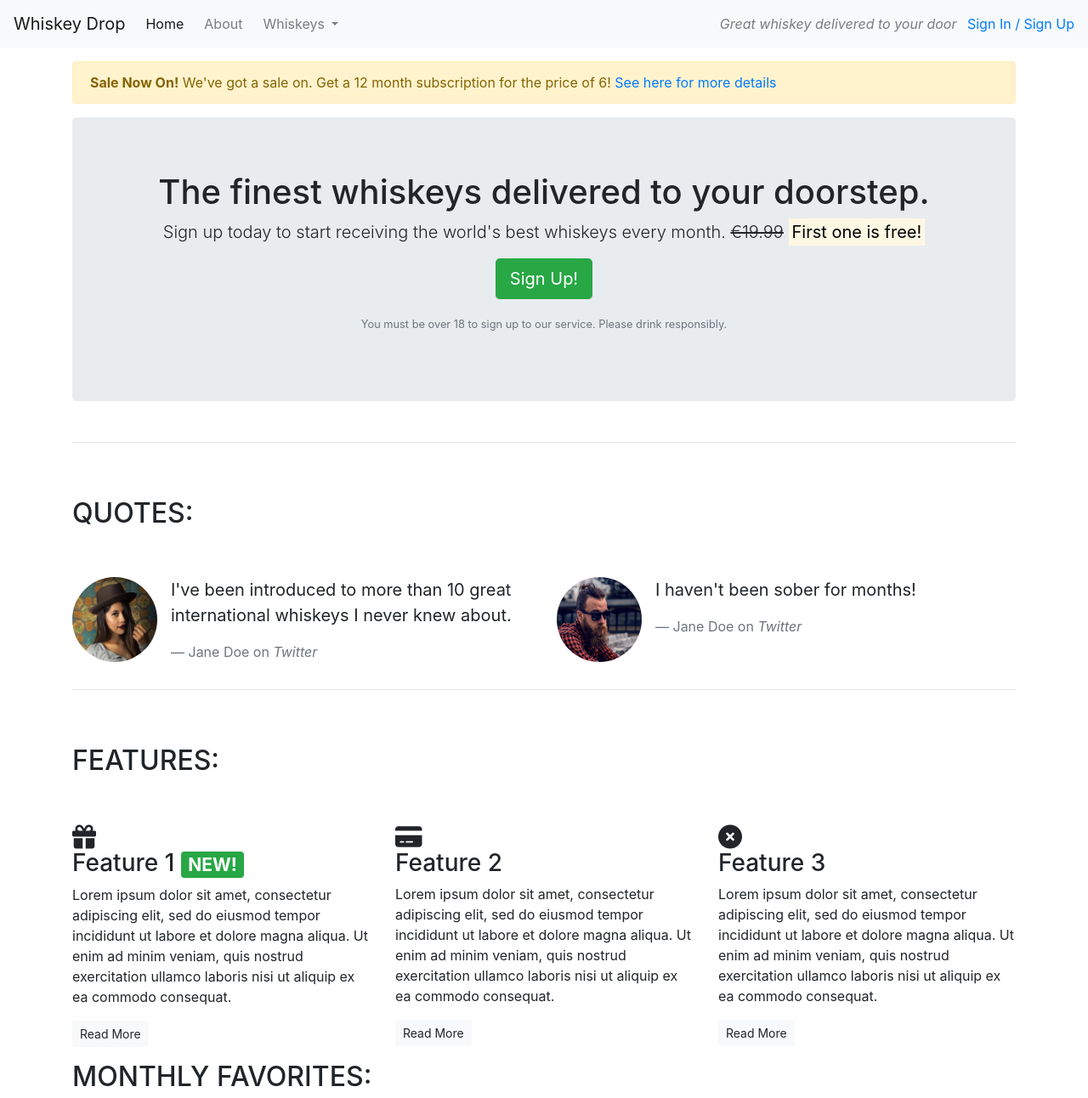
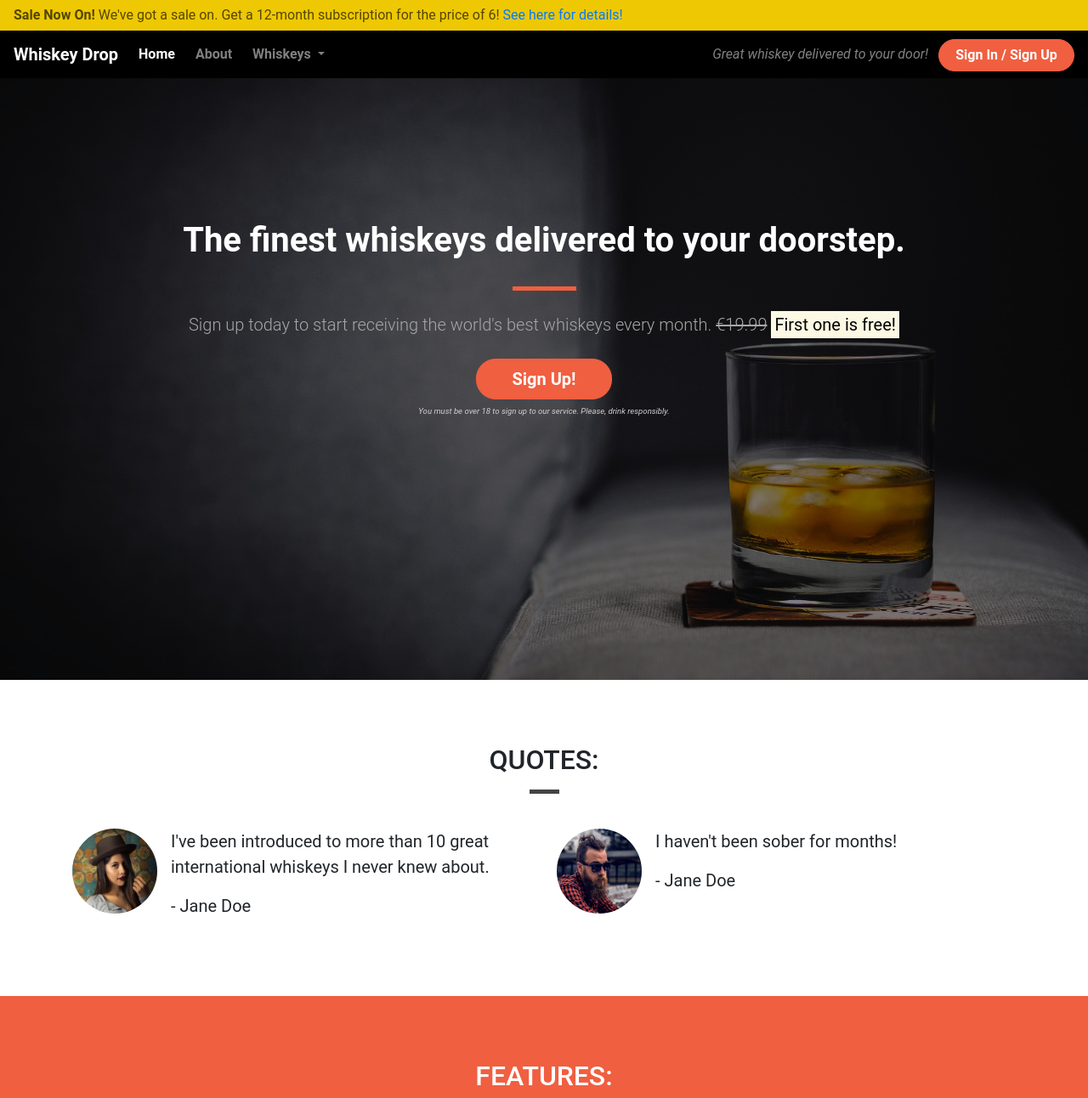
Before and after one commit to PATIAT/bootstrap, a plain HTML site: page index.html in a window 1280 px wide. Shown: the top 1292 px of the page at 85% size. Drawn offline with nearby package versions, Linux system fonts and the light colour scheme.

Commit message:
Additional CSS styling added

```diff
--- /dev/null
+++ b/css/style.css
@@ -0,0 +1,213 @@
+body {
+    font-family: 'Roboto', sans-serif;
+}
+
+/* Containers */
+
+.container-wrapper {}
+
+.container-wrapper--red {
+    background-color: #f05f40;
+    color: white;
+}
+
+.alert-container {}
+
+.callout-container {
+    height: 100vh;
+
+    background: url('../images/whiskey-background.jpg') no-repeat bottom right fixed;
+    -webkit-background-size: cover;
+    -moz-background-size: cover;
+    -o-background-size: cover;
+    background-size: cover;
+
+    display: flex;
+    align-items: center;
+    justify-content: center;
+
+    position: relative;
+}
+
+.opaque-overlay {
+    position: absolute;
+    top: 0;
+    left: 0;
+    height: 100%;
+    width: 100%;
+    background-color: rgba(0, 0, 0, 0.5);
+}
+
+.content-container {
+    padding-top: 75px;
+    padding-bottom: 75px;
+}
+
+/* Navbar */
+
+.navalert-container {
+    position: absolute;
+    top: 0;
+    left: 0;
+    z-index: 1;
+    padding-left: 0;
+    padding-right: 0;
+}
+
+.navbar {
+    margin-bottom: 0;
+    width: 100%;
+    background-color: rgba(0, 0, 0, 1);
+    border: 0;
+}
+
+.navbar .navbar-toggler {
+    border: 0;
+}
+
+.navbar .navbar-brand {
+    font-weight: bold;
+}
+
+.navbar .navbar-nav a {
+    font-weight: bold;
+}
+
+
+/* Jumbotron */
+
+.jumbotron {
+    background-color: transparent;
+}
+
+.jumbotron h1 {
+    color: white;
+    font-weight: bold;
+    margin-bottom: 30px;
+    color: white;
+}
+
+.jumbotron .lead {
+    color: #a7a7a7;
+    margin: 25px 0;
+}
+
+.jumbotron small {
+    font-size: 60%;
+    font-style: italic;
+    color: #d0d0d0;
+}
+
+/* Block dividers */
+
+.block-divider {
+    width: 75px;
+    height: 5px;
+    border: 0;
+    background-color: #444;
+}
+
+.block-divider--orange {
+    background-color: #f05f40;
+}
+
+.block-divider--white {
+    background-color: white;
+}
+
+.block-divider--short {
+    width: 35px;
+}
+
+/* Buttons */
+
+.btn--cta {
+    font-weight: bold;
+    border-radius: 23px;
+    width: 160px;
+}
+
+.btn--red {
+    color: white;
+    background-color: #f05f40;
+    border-color: #f05f40;
+}
+
+.btn--red:hover,
+.btn--red:active,
+.btn--red:focus,
+.btn--red:active:focus {
+    background-color: #df4929;
+    border-color: #df4929;
+    color: white;
+}
+
+/* Alert */
+
+.alert-container .col-12 {
+    padding-left: 0;
+    padding-right: 0;
+}
+
+.site-wide-alert {
+    color: #544600;
+    background-color: #eec802;
+    border-color: #eec802;
+    padding: 5px 15px;
+    margin-bottom: 0;
+    border: 1px solid transparent;
+    border-radius: 0;
+}
+
+/* Page Headers */
+
+.page-header {
+    margin-bottom: 0;
+    border-bottom: 0;
+    text-align: center;
+}
+
+.page-header h2 {
+    margin-top: 0;
+}
+
+/* Quotes */
+
+.quotes .page-header {
+    margin-bottom: 25px;
+}
+
+/* Features */
+
+.feature {
+    text-align: center;
+    margin-bottom: 40px;
+}
+
+.feature i {
+    margin-bottom: 20px;
+    font-size: 45px;
+    line-height: 45px;
+}
+
+.feature .btn {
+    background-color: white;
+    border-color: white;
+    border-radius: 15px;
+    min-width: 100px;
+    font-weight: bold;
+    margin-top: 10px;
+    color: #f05f40;
+}
+
+.favorites-table th {
+    background-color: rgb(240, 95, 64);
+    color: whitesmoke;
+
+}
+
+.favorites-table td {
+    color: whitesmoke;
+    background-color: rgb(46, 44, 43);
+
+}
--- a/index.html
+++ b/index.html
@@ -2,19 +2,32 @@
 <html lang="en">
 
 <head>
+
   <meta charset="UTF-8">
   <meta http-equiv="X-UA-Compatible" content="IE=edge">
   <meta name="viewport" content="width=device-width, initial-scale=1.0">
   <title>Whiskey Drop | Taste a new whiskey every month</title>
   <link rel="stylesheet" href="https://cdn.jsdelivr.net/npm/bootstrap@4.1.3/dist/css/bootstrap.min.css" integrity="sha384-MCw98/SFnGE8fJT3GXwEOngsV7Zt27NXFoaoApmYm81iuXoPkFOJwJ8ERdknLPMO" crossorigin="anonymous">
+  <link rel="preconnect" href="https://fonts.googleapis.com">
+  <link rel="preconnect" href="https://fonts.gstatic.com" crossorigin>
+  <link href="https://fonts.googleapis.com/css2?family=Lato:ital,wght@0,100;0,300;0,400;0,700;0,900;1,100;1,300;1,400;1,700;1,900&family=Oswald:wght@200;300;400;500;600;700&display=swap" rel="stylesheet">
+  <link rel="stylesheet" href="css/style.css">
+
 </head>
 
 <body>
-
-    <!--Nav-->
-    <nav class="navbar navbar-light navbar-expand-sm bg-light">
-      <a href="/" class="navbar-brand">
-                  Whiskey Drop</a>
+  <div class="container-fluid navalert-container">
+      <div class="container-fluid alert-container">
+          <div class="row d-none d-sm-block">
+              <div class="col-12">
+                  <div class="site-wide-alert alert alert-warning">
+                      <strong>Sale Now On!</strong> We've got a sale on. Get a 12-month subscription for the price of 6! <a href="">See here for details!</a>
+                  </div>
+              </div>
+          </div>
+      </div>
+      <nav class="navbar navbar-dark navbar-expand-sm">
+          <a href="/" class="navbar-brand">Whiskey Drop</a>
 
           <button class="navbar-toggler ml-auto" type="button" data-toggle="collapse" data-target="#navbarNavDropdown" aria-controls="navbarNavDropdown" aria-expanded="false" aria-label="Toggle navigation">
       <span class="navbar-toggler-icon"></span></button>
@@ -22,7 +35,7 @@
           <div class="collapse navbar-collapse" id="navbarNavDropdown">
               <ul class="navbar-nav mr-auto">
                   <li class="active nav-item mr-2"><a class="nav-link" href="/">Home</a></li>
-              <li class="nav-item mr-2"><a class="nav-link" href="">About</a></li>
+                  <li class="nav-item mr-2"><a class="nav-link" href="/about">About</a></li>
                   <li class="nav-item dropdown">
                       <a class="nav-link dropdown-toggle" href="#" id="navbarDropdownMenuLink" role="button" data-toggle="dropdown" aria-haspopup="true" aria-expanded="false">
         Whiskeys
@@ -35,61 +48,55 @@
                       </div>
                   </li>
 
-              <li class="nav-item mr-2 d-block d-sm-none"><a class="nav-link" href="">Sign In / Sign Up</a></li>
+                  <li class="nav-item mr-2 d-block d-sm-none"><a class="nav-link" href="/login">Sign In / Sign Up</a></li>
               </ul>
           </div>
           <div class="d-none d-md-block">
-          <p class="navbar-text my-auto mr-2"><i>Great whiskey delivered to your door</i></p>
-          <a href="/login">Sign In / Sign Up</a>
+              <p class="navbar-text my-auto mr-2"><i>Great whiskey delivered to your door!</i></p>
+              <a href="/login" class="btn btn--cta btn--red">Sign In / Sign Up</a>
           </div>
-      <!--</div>-->
       </nav>
-  <article class="container mt-3">
-      <div class="row d-none d-sm-block">
-          <div class="col-12">
-              <div class="alert alert-warning">
-                  <strong>Sale Now On!</strong> We've got a sale on. Get a 12 month subscription for the price of 6! <a href="">See here for more details</a>
   </div>
-          </div>
-      </div>
-
+  <div class="container-fluid callout-container">
       <!-- Callout -->
+      <div class="opaque-overlay">&nbsp;</div>
       <div class="row">
           <div class="col-12">
               <section class="callout jumbotron text-center">
-                  <h1>The finest whiskeys delivered to your doorstep.</h1>
+                  <h1 class="jumbotron-header">The finest whiskeys delivered to your doorstep.</h1>
+                  <hr class="block-divider block-divider--orange">
                   <p class="lead">Sign up today to start receiving the world's best whiskeys every month.
                       <s class="d-none d-sm-inline">€19.99</s>
                       <span class="d-inline d-sm-none"><br></span>
-                    <strong>
-                      <mark>First one is free!</mark>
-                    </strong>
-                  </p>
-                  <p><button class="btn btn-lg btn-success" data-toggle="modal" data-target="#signUpModal">Sign Up!</button></p>
-                  <p class="text-muted"><small>You must be over 18 to sign up to our service. Please drink responsibly.</small></p>
+                      <strong><mark>First one is free!</mark></strong></p>
+                  <button class="btn btn-lg btn--cta btn--red" data-toggle="modal" data-target="#signUpModal">Sign Up!</button>
+                  <p class="text-muted"><small>You must be over 18 to sign up to our service. Please, drink responsibly.</small></p>
               </section>
           </div>
       </div>
       <!-- /.callout -->
-      <hr>
+  </div>
 
   <!-- Quotes -->
+  <div class="container-wrapper">
+      <div class="container quotes-container content-container">
           <section class="quotes">
               <div class="row">
-              <div class="col-12 my-5">
+                  <div class="col-12 page-header">
                       <h2 class="text-uppercase">Quotes:</h2>
+                      <hr class="block-divider block-divider--short">
                   </div>
               </div>
               <div class="row">
                   <div class="col-12 col-md-6">
                       <div class="media">
                           <div class="d-none d-sm-block">
-                    <img src="images/girl-image.png" class="rounded-circle mr-3" alt="girl image" height="100px" width="100px">
+                              <img src="images/girl-image.png" class="rounded-circle mr-3" height=100 width=100>
                           </div>
                           <div class="media-body">
                               <blockquote class="blockquote">
                                   <p>I've been introduced to more than 10 great international whiskeys I never knew about.</p>
-                        <footer class="blockquote-footer">Jane Doe on <cite title="Twitter">Twitter</cite></footer>
+                                  <p>- Jane Doe</p>
                               </blockquote>
                           </div>
                       </div>
@@ -97,12 +104,12 @@
                   <div class="col-12 col-md-6">
                       <div class="media">
                           <div class="d-none d-sm-block">
-                    <img src="images/guy-image.png" class="rounded-circle mr-3" alt="guy image" height="100px" width="100px">
+                              <img src="images/guy-image.png" class="rounded-circle mr-3" height=100 width=100>
                           </div>
                           <div class="media-body">
                               <blockquote class="blockquote">
                                   <p>I haven't been sober for months!</p>
-                        <footer class="blockquote-footer">Jane Doe on <cite title="Twitter">Twitter</cite></footer>
+                                  <p>- Jane Doe</p>
                               </blockquote>
                           </div>
                       </div>
@@ -110,33 +117,37 @@
               </div>
           </section>
           <!-- /.quotes -->
-      <hr>
+      </div>
+  </div>
 
   <!-- Features -->
+  <div class="container-wrapper container-wrapper--red">
+      <div class="container features-container content-container">
           <section class="features">
               <div class="row">
-              <div class="col-12 my-5">
+                  <div class="col-12 page-header">
                       <h2 class="text-uppercase">Features:</h2>
+                      <hr class="block-divider block-divider--short block-divider--white">
                   </div>
               </div>
               <div class="row">
                   <div class="col-12 col-md-6 col-lg-4">
                       <div class="feature">
-                      <h3><i class="fa-solid fa-gift d-none d-sm-block"></i> Feature 1 <span class="badge badge-success">NEW!</span></h3>
+                          <h3><i class="fas fa-gift d-none d-sm-block"></i> Feature 1 <span class="badge badge-success">NEW!</span></h3>
                           <p>Lorem ipsum dolor sit amet, consectetur adipiscing elit, sed do eiusmod tempor incididunt ut labore et dolore magna aliqua. Ut enim ad minim veniam, quis nostrud exercitation ullamco laboris nisi ut aliquip ex ea commodo consequat.</p>
                           <p><a class="btn btn-sm btn-light" href="">Read More</a></p>
                       </div>
                   </div>
                   <div class="col-12 col-md-6 col-lg-4">
                       <div class="feature">
-                      <h3><i class="fa-solid fa-credit-card d-none d-sm-block"></i> Feature 2</h3>
+                          <h3><i class="fas fa-credit-card d-none d-sm-block"></i> Feature 2</h3>
                           <p>Lorem ipsum dolor sit amet, consectetur adipiscing elit, sed do eiusmod tempor incididunt ut labore et dolore magna aliqua. Ut enim ad minim veniam, quis nostrud exercitation ullamco laboris nisi ut aliquip ex ea commodo consequat.</p>
                           <p><a class="btn btn-sm btn-light" href="">Read More</a></p>
                       </div>
                   </div>
                   <div class="col-12 d-md-none d-lg-block col-lg-4">
                       <div class="feature">
-                      <h3><i class="fa-solid fa-circle-xmark d-none d-sm-block"></i> Feature 3</h3>
+                          <h3><i class="fas fa-times-circle d-none d-sm-block"></i> Feature 3</h3>
                           <p>Lorem ipsum dolor sit amet, consectetur adipiscing elit, sed do eiusmod tempor incididunt ut labore et dolore magna aliqua. Ut enim ad minim veniam, quis nostrud exercitation ullamco laboris nisi ut aliquip ex ea commodo consequat.</p>
                           <p><a class="btn btn-sm btn-light" href="">Read More</a></p>
                       </div>
@@ -144,15 +155,22 @@
               </div>
           </section>
           <!-- /.features -->
+      </div>
+  </div>
+
+
 
         <!-- Favourites -->
+        <div class="container-wrapper">
+          <div class="container favourites-container content-container">
             <section class="favourites">
               <div class="row">
-            <div class="col-12">
-              <h2 class="text-uppercase">Monthly Favorites:</h2>
+                <div class="col-12 page-header">
+                  <h2 class="text-uppercase"><i class="fa-solid fa-whiskey-glass"></i> Monthly Favorites:</h2>
+                  <hr class="block-divider block-divider--short">
                 </div>
               </div>
-            <table class="table">
+                <table class="table favorites-table">
                     <thead>
                       <tr>
                         <th scope="col">#</th>
@@ -188,7 +206,11 @@
                       </tr>
                     </tbody>
                   </table>
+                  <p class="text-muted"><small>Data generated from feedback from verified online sales between January 2022 - August 2022.</small></p>
+
             </section>
+          </div>
+      </div>
         <!-- /.favourites -->
 
     </article>
```
Also changed, not shown: images/whiskey-background.jpg (added). Lines whose indentation alone changed are shown as unchanged.
